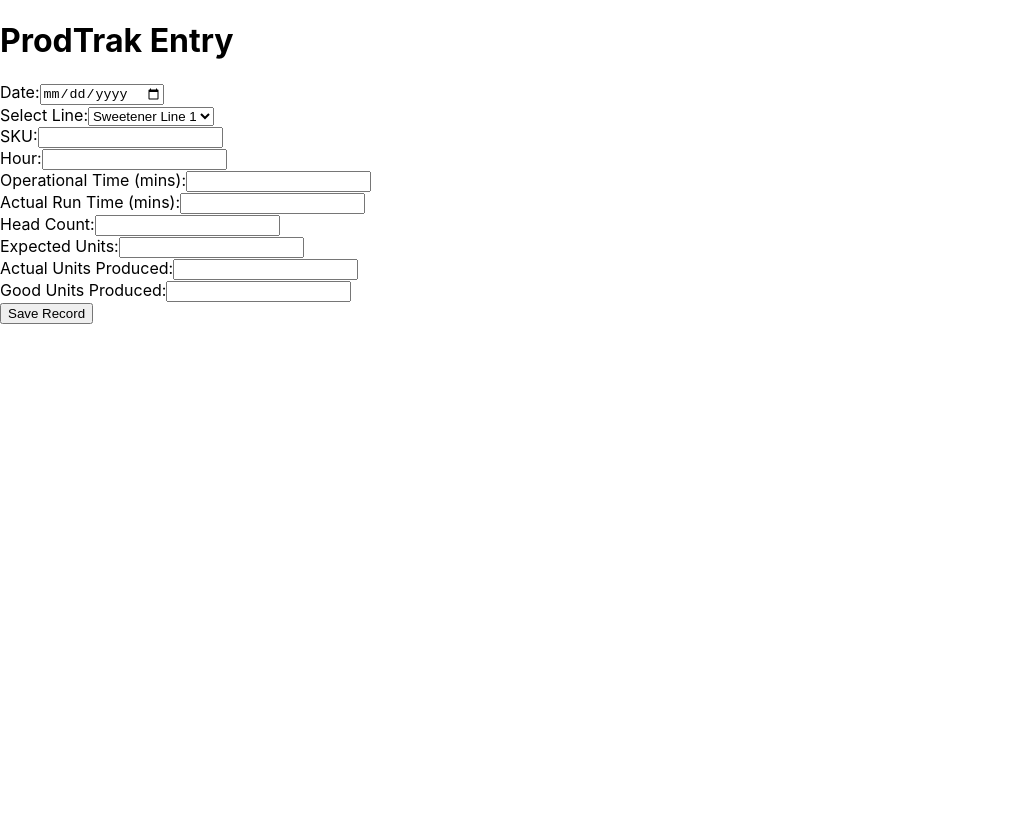
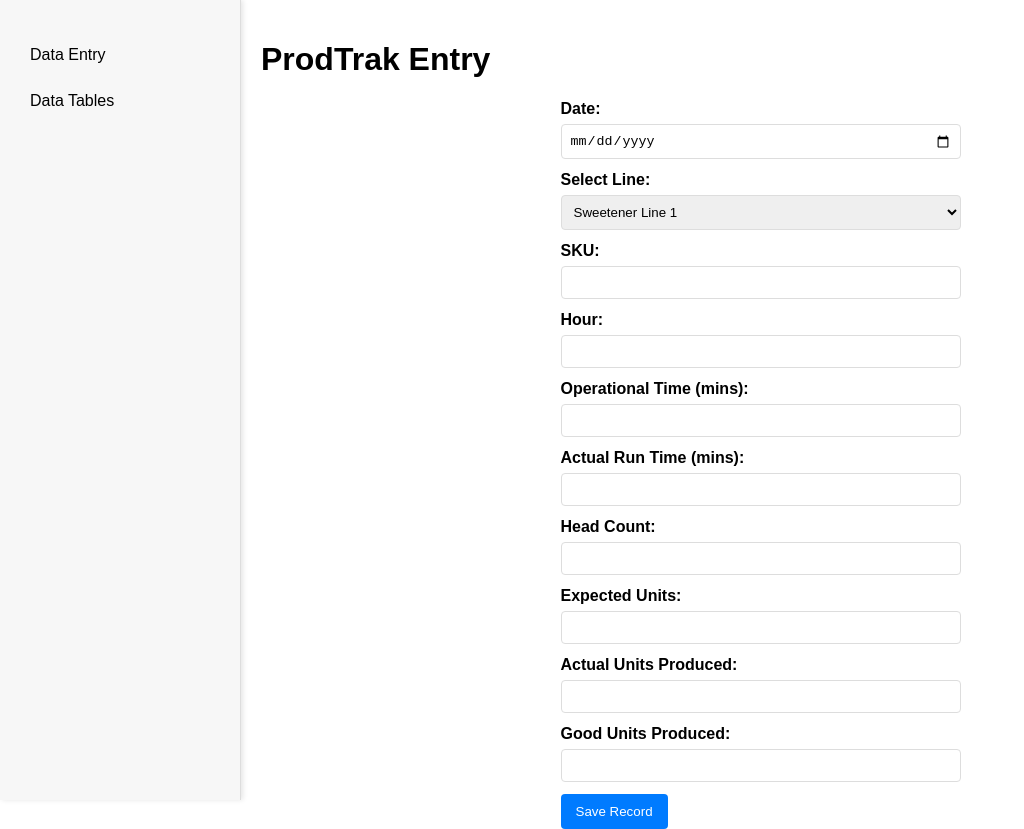
Before and after one commit to tlovell5/prodtrak, a React (Create React App) app: page / in a window 1280 px wide. Shown: the whole page, without its empty margins (0-1024 px from the left). Before the commit the page ends 800 px from the top, so only its background shows below. Built offline with nearby package versions, Linux system fonts and the light colour scheme.

Commit message:
created more components and data tables tab

```diff
--- a/package.json
+++ b/package.json
@@ -7,8 +7,11 @@
     "@testing-library/jest-dom": "^5.17.0",
     "@testing-library/react": "^13.4.0",
     "@testing-library/user-event": "^13.5.0",
+    "bootstrap": "^5.3.1",
     "react": "^18.2.0",
+    "react-bootstrap": "^2.8.0",
     "react-dom": "^18.2.0",
+    "react-router-dom": "^6.15.0",
     "react-scripts": "5.0.1",
     "web-vitals": "^2.1.4"
   },
--- a/src/App.css
+++ b/src/App.css
@@ -1,11 +1,103 @@
-/* Sample styles */
-body {
-  font-family: Arial, sans-serif;
-  background-color: #f4f4f4;
-  margin: 0;
+.App {
+  display: flex;
+  height: 100vh;
+  font-family: Arial, Helvetica, sans-serif;
+}
+
+.sidebar {
+  min-width: 200px;
+  border-right: 1px solid #ddd;
+  padding: 20px;
+  box-shadow: 2px 0 5px rgba(0, 0, 0, 0.1);
+  background-color: #f7f7f7;
+}
+
+.sidebar ul {
+  list-style-type: none;
   padding: 0;
 }
 
-h3 {
-  color: #333;
+.sidebar li {
+  padding: 10px;
+  border-radius: 4px;
+  cursor: pointer;
+  margin-bottom: 8px;
+  transition: background-color 0.2s;
 }
+
+.sidebar li:hover {
+  background-color: #e0e0e0;
+}
+
+.content {
+  flex-grow: 1;
+  padding: 20px;
+}
+
+form {
+  max-width: 400px;
+  margin: 0 auto;
+}
+
+form div {
+  margin-bottom: 12px;
+}
+
+label {
+  display: block;
+  margin-bottom: 6px;
+  font-weight: bold;
+}
+
+input[type="text"],
+input[type="date"],
+input[type="number"],
+select {
+  width: 100%;
+  padding: 8px;
+  box-sizing: border-box;
+  border: 1px solid #ddd;
+  border-radius: 4px;
+}
+
+button {
+  padding: 10px 15px;
+  border: none;
+  background-color: #007BFF;
+  color: white;
+  border-radius: 4px;
+  cursor: pointer;
+  transition: background-color 0.2s;
+}
+
+button:hover {
+  background-color: #0056b3;
+}
+
+/* Styling for DataTables component */
+table {
+  width: 100%;
+  border-collapse: collapse;
+  margin-top: 20px;
+}
+
+table, th, td {
+  border: 1px solid #ddd;
+}
+
+th, td {
+  padding: 8px 12px;
+  text-align: left;
+}
+
+th {
+  background-color: #f2f2f2;
+}
+
+tr:nth-child(even) {
+  background-color: #f5f5f5;
+}
+
+tr:hover {
+  background-color: #e0e0e0;
+}
--- a/src/App.js
+++ b/src/App.js
@@ -1,10 +1,19 @@
-import React, { useState } from 'react';
-import { supabase } from './supabaseClient';
+import React, { useState, useEffect } from "react";
+import { supabase } from "./supabaseClient";
+import Sidebar from "./Sidebar";
+import DataEntryForm from "./DataEntryForm";
+import DataTables from "./DataTables";
+import "./App.css";
 
 function App() {
+  const [currentPage, setCurrentPage] = useState("Data Entry");
+
+  // New state for storing fetched records
+  const [records, setRecords] = useState([]);
+
   const [formData, setFormData] = useState({
     date: null,
-    selectLine: "Sweetener Line 1",  // Set to default value
+    selectLine: "",
     sku: "",
     hour: "",
     operationalTime: null,
@@ -12,12 +21,12 @@ function App() {
     headCount: null,
     expectedUnits: null,
     actualUnitsProduced: null,
-    goodUnitsProduced: null
+    goodUnitsProduced: null,
   });
 
   const handleChange = (e) => {
     const { name, value } = e.target;
-    setFormData(prev => ({ ...prev, [name]: value ? value : null }));
+    setFormData((prev) => ({ ...prev, [name]: value ? value : null }));
   };
 
   const calculateMetrics = () => {
@@ -28,20 +37,12 @@ function App() {
     const Quality = formData.goodUnitsProduced / formData.actualUnitsProduced;
     const OEE = Availability * Performance * Quality;
 
-    console.log('Metrics Calculated:', {
-      TPH,
-      Availability,
-      Performance,
-      Quality,
-      OEE
-    });
-
     return {
       TPH,
       Availability,
       Performance,
       Quality,
-      OEE
+      OEE,
     };
   };
 
@@ -50,7 +51,17 @@ function App() {
 
     const sanitizedData = Object.fromEntries(
       Object.entries(formData).map(([key, value]) => {
-        if (["operationalTime", "actualRunTime", "headCount", "expectedUnits", "actualUnitsProduced", "goodUnitsProduced"].includes(key) && value) {
+        if (
+          [
+            "operationalTime",
+            "actualRunTime",
+            "headCount",
+            "expectedUnits",
+            "actualUnitsProduced",
+            "goodUnitsProduced",
+          ].includes(key) &&
+          value
+        ) {
           return [key, parseInt(value, 10)];
         }
         return [key, value === "" ? null : value];
@@ -60,17 +71,12 @@ function App() {
     const metrics = calculateMetrics();
     const dataToSend = { ...sanitizedData, ...metrics };
 
-    console.log("Sending data to Supabase:", dataToSend);
-
-    const response = await supabase
-      .from('records')
-      .insert([dataToSend]);
+    const response = await supabase.from("records").insert([dataToSend]);
 
     if (response.status >= 200 && response.status < 300) {
-      alert('Record saved!');
+      alert("Record saved!");
       setFormData({
         date: null,
-        selectLine: "Sweetener Line 1",  // Reset to default
         sku: "",
         hour: "",
         operationalTime: null,
@@ -78,70 +84,50 @@ function App() {
         headCount: null,
         expectedUnits: null,
         actualUnitsProduced: null,
-        goodUnitsProduced: null
+        goodUnitsProduced: null,
       });
     } else if (response.error) {
-      console.error("Supabase Error:", response.error);
-      alert('Error saving record: ' + response.error.message);
+      alert("Error saving record: " + response.error.message);
     } else {
-      console.error("Unknown error or response:", response);
-      alert('Unknown error occurred.');
+      alert("Unknown error occurred.");
     }
   };
 
+  // Function to fetch records for the DataTables page
+  const fetchRecords = async () => {
+    const { data, error } = await supabase.from("records").select("*");
+    if (data) {
+      setRecords(data);
+    } else if (error) {
+      console.error("Error fetching records:", error);
+      alert("Error fetching records: " + error.message);
+    }
+  };
+
+  // UseEffect to fetch records when DataTables page is active
+  useEffect(() => {
+    if (currentPage === "Data Tables") {
+      fetchRecords();
+    }
+  }, [currentPage]);
+
   return (
     <div className="App">
-      <h1>ProdTrak Entry</h1>
-      <form onSubmit={handleSubmit}>
-        <div>
-          <label>Date:</label>
-          <input type="date" name="date" value={formData.date || ''} onChange={handleChange} required />
-        </div>
-        <div>
-          <label>Select Line:</label>
-          <select name="selectLine" value={formData.selectLine} onChange={handleChange} required>
-            <option value="Sweetener Line 1">Sweetener Line 1</option>
-            <option value="Sweetener Line 2">Sweetener Line 2</option>
-            <option value="Non Allergen Mix">Non Allergen Mix</option>
-            <option value="Allergen Mix">Allergen Mix</option>
-            <option value="Handfill 1">Handfill 1</option>
-            <option value="Handfill 2">Handfill 2</option>
-          </select>
-        </div>
-        <div>
-          <label>SKU:</label>
-          <input type="text" name="sku" value={formData.sku} onChange={handleChange} required />
-        </div>
-        <div>
-          <label>Hour:</label>
-          <input type="text" name="hour" value={formData.hour} onChange={handleChange} required />
-        </div>
-        <div>
-          <label>Operational Time (mins):</label>
-          <input type="number" name="operationalTime" value={formData.operationalTime || ''} onChange={handleChange} required />
-        </div>
-        <div>
-          <label>Actual Run Time (mins):</label>
-          <input type="number" name="actualRunTime" value={formData.actualRunTime || ''} onChange={handleChange} required />
-        </div>
-        <div>
-          <label>Head Count:</label>
-          <input type="number" name="headCount" value={formData.headCount || ''} onChange={handleChange} required />
-        </div>
-        <div>
-          <label>Expected Units:</label>
-          <input type="number" name="expectedUnits" value={formData.expectedUnits || ''} onChange={handleChange} required />
-        </div>
-        <div>
-          <label>Actual Units Produced:</label>
-          <input type="number" name="actualUnitsProduced" value={formData.actualUnitsProduced || ''} onChange={handleChange} required />
-        </div>
-        <div>
-          <label>Good Units Produced:</label>
-          <input type="number" name="goodUnitsProduced" value={formData.goodUnitsProduced || ''} onChange={handleChange} required />
-        </div>
-        <button type="submit">Save Record</button>
-      </form>
+      <Sidebar setCurrentPage={setCurrentPage} />
+
+      <div className="content">
+        {currentPage === "Data Entry" && (
+          <>
+            <h1>ProdTrak Entry</h1>
+            <DataEntryForm
+              formData={formData}
+              handleChange={handleChange}
+              handleSubmit={handleSubmit}
+            />
+          </>
+        )}
+        {currentPage === "Data Tables" && <DataTables records={records} />}
+      </div>
     </div>
   );
 }
--- /dev/null
+++ b/src/DataEntryForm.js
@@ -0,0 +1,127 @@
+import React from "react";
+
+function DataEntryForm({ formData, handleChange, handleSubmit }) {
+  return (
+    <form onSubmit={handleSubmit}>
+      <div>
+        <label>Date:</label>
+        <input
+          type="date"
+          name="date"
+          value={formData.date || ""}
+          onChange={handleChange}
+          required
+        />
+      </div>
+
+      <div>
+        <label>Select Line:</label>
+        <select
+          name="selectLine"
+          value={formData.selectLine}
+          onChange={handleChange}
+          required
+        >
+          <option value="Sweetener Line 1">Sweetener Line 1</option>
+          <option value="Sweetener Line 2">Sweetener Line 2</option>
+          <option value="Non Allergen Mix">Non Allergen Mix</option>
+          <option value="Allergen Mix">Allergen Mix</option>
+          <option value="Handfill 1">Handfill 1</option>
+          <option value="Handfill 2">Handfill 2</option>
+        </select>
+      </div>
+
+      <div>
+        <label>SKU:</label>
+        <input
+          type="text"
+          name="sku"
+          value={formData.sku}
+          onChange={handleChange}
+          required
+        />
+      </div>
+
+      <div>
+        <label>Hour:</label>
+        <input
+          type="text"
+          name="hour"
+          value={formData.hour}
+          onChange={handleChange}
+          required
+        />
+      </div>
+
+      <div>
+        <label>Operational Time (mins):</label>
+        <input
+          type="number"
+          name="operationalTime"
+          value={formData.operationalTime || ""}
+          onChange={handleChange}
+          required
+        />
+      </div>
+
+      <div>
+        <label>Actual Run Time (mins):</label>
+        <input
+          type="number"
+          name="actualRunTime"
+          value={formData.actualRunTime || ""}
+          onChange={handleChange}
+          required
+        />
+      </div>
+
+      <div>
+        <label>Head Count:</label>
+        <input
+          type="number"
+          name="headCount"
+          value={formData.headCount || ""}
+          onChange={handleChange}
+          required
+        />
+      </div>
+
+      <div>
+        <label>Expected Units:</label>
+        <input
+          type="number"
+          name="expectedUnits"
+          value={formData.expectedUnits || ""}
+          onChange={handleChange}
+          required
+        />
+      </div>
+
+      <div>
+        <label>Actual Units Produced:</label>
+        <input
+          type="number"
+          name="actualUnitsProduced"
+          value={formData.actualUnitsProduced || ""}
+          onChange={handleChange}
+          required
+        />
+      </div>
+
+      <div>
+        <label>Good Units Produced:</label>
+        <input
+          type="number"
+          name="goodUnitsProduced"
+          value={formData.goodUnitsProduced || ""}
+          onChange={handleChange}
+          required
+        />
+      </div>
+
+      <button type="submit">Save Record</button>
+    </form>
+  );
+}
+
+export default DataEntryForm;
--- /dev/null
+++ b/src/DataTables.js
@@ -0,0 +1,43 @@
+import React from "react";
+
+function DataTables({ records }) {
+  return (
+    <div>
+      <h1>Data Tables</h1>
+      <table>
+        <thead>
+          <tr>
+            <th>Date</th>
+            <th>Line</th>
+            <th>SKU</th>
+            <th>Hour</th>
+            <th>Operational Time</th>
+            <th>Actual Run Time</th>
+            <th>Head Count</th>
+            <th>Expected Units</th>
+            <th>Actual Units Produced</th>
+            <th>Good Units</th>
+          </tr>
+        </thead>
+        <tbody>
+          {records.map((record, index) => (
+            <tr key={index}>
+              <td>{record.date}</td>
+              <td>{record.selectLine}</td>
+              <td>{record.sku}</td>
+              <td>{record.hour}</td>
+              <td>{record.operationalTime}</td>
+              <td>{record.actualRunTime}</td>
+              <td>{record.headCount}</td>
+              <td>{record.expectedUnits}</td>
+              <td>{record.actualUnitsProduced}</td>
+              <td>{record.goodUnitsProduced}</td>
+            </tr>
+          ))}
+        </tbody>
+      </table>
+    </div>
+  );
+}
+
+export default DataTables;
--- /dev/null
+++ b/src/Sidebar.js
@@ -0,0 +1,15 @@
+import React from "react";
+
+function Sidebar({ setCurrentPage }) {
+  return (
+    <div className="sidebar">
+      <ul>
+        <li onClick={() => setCurrentPage("Data Entry")}>Data Entry</li>
+        <li onClick={() => setCurrentPage("Data Tables")}>Data Tables</li>
+        {/* Add more li elements as you add more pages */}
+      </ul>
+    </div>
+  );
+}
+
+export default Sidebar;
```
Also changed, not shown: 1 other file (tests, documents, lock files or other folders).
